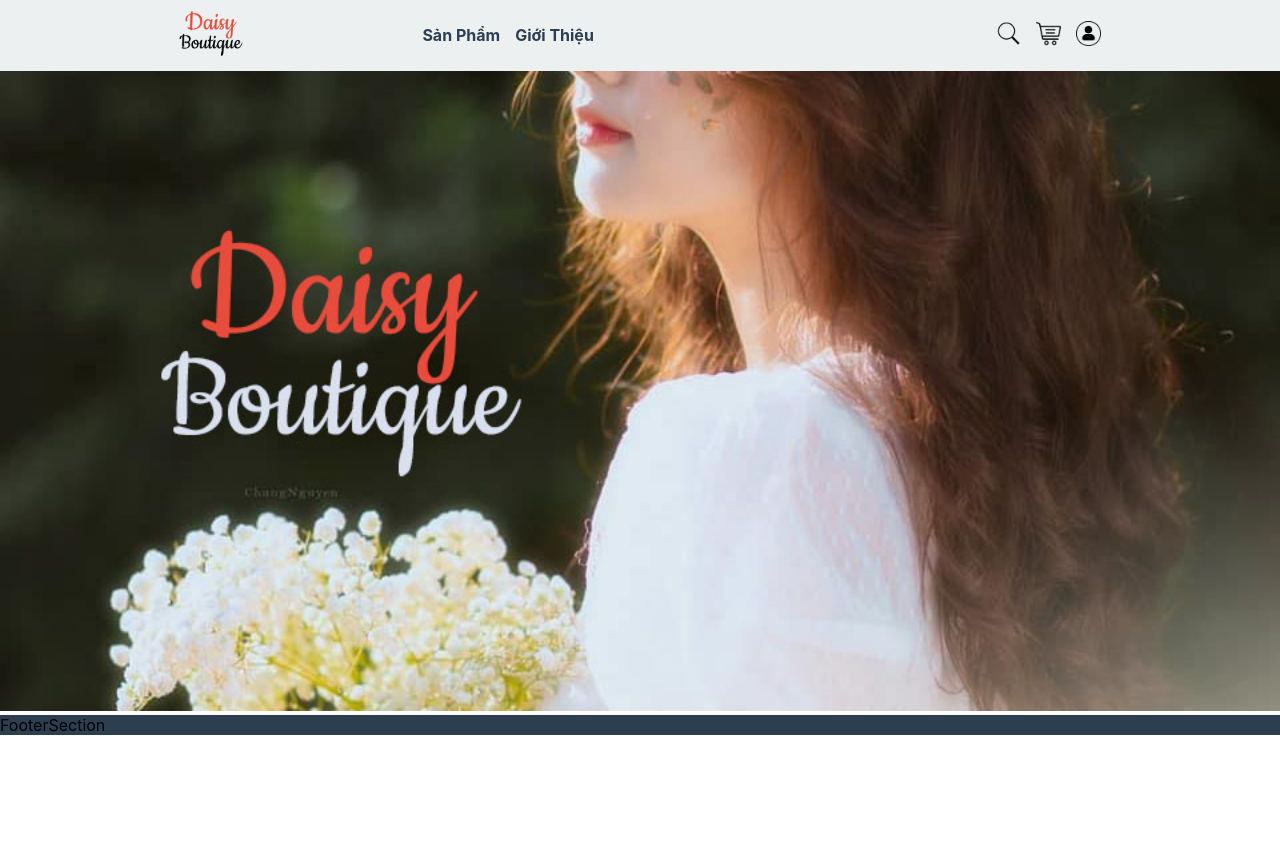
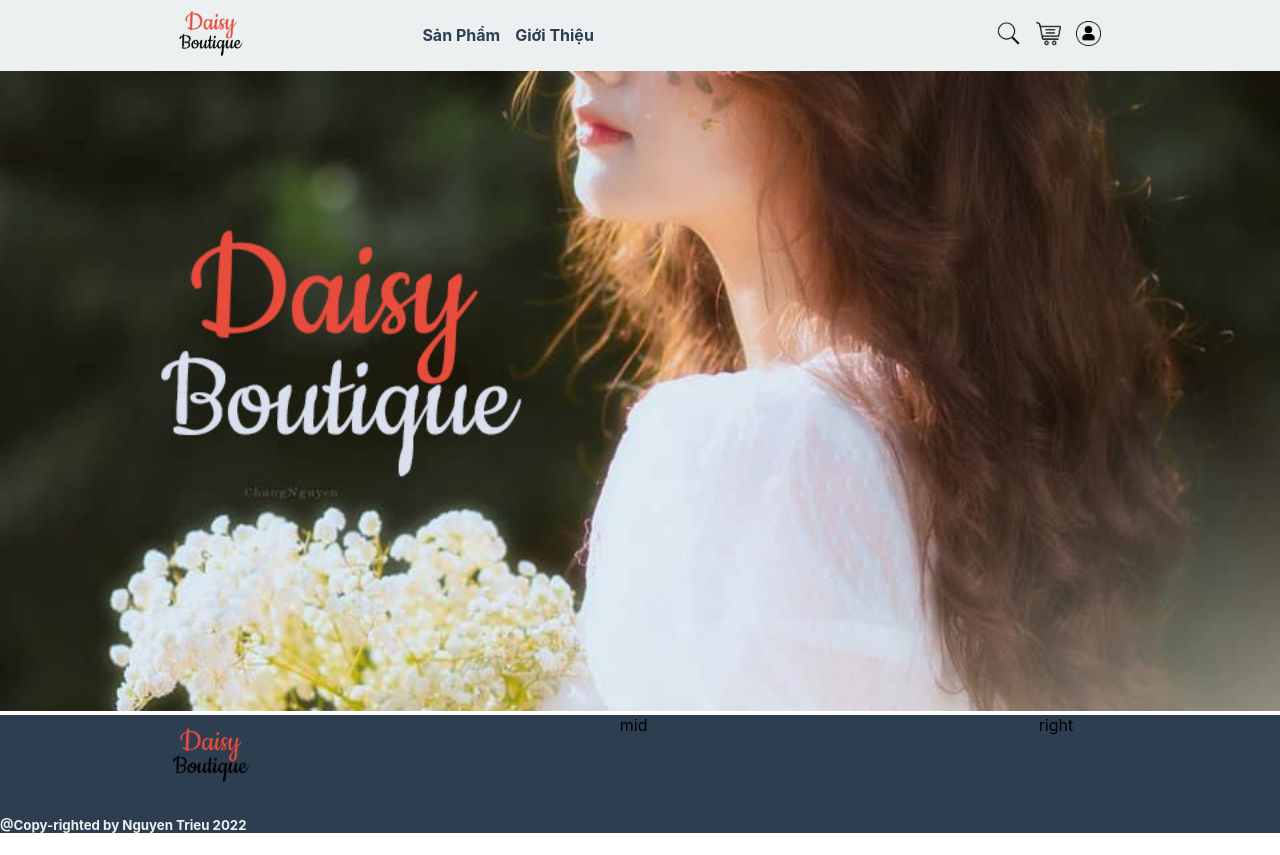
Before and after one commit to cmi-nguyen/Web_DaisyBoutique, a React (Create React App) app in the folder client/: page / in a window 1280 px wide. Before the commit the page ends 800 px from the top, so only its background shows below. Built offline with nearby package versions, Linux system fonts and the light colour scheme.

Commit message:
add logo and stylling to footer

```diff
--- a/client/src/componment/FooterSection.js
+++ b/client/src/componment/FooterSection.js
@@ -1,8 +1,18 @@
 import React from 'react'
+import logo from "../Assets/logo/logo.png";
 
 function FooterSection() {
   return (
-    <div className='footer-mn'>FooterSection</div>
+    <div className='footer-mn'>
+      <div className='footer-container'>
+        <div className='footer-left'>
+          <img src={logo} alt="logo" width="120px" />
+        </div>
+        <div className='footer-mid'>mid</div>
+        <div className='footer-right'>right</div>
+      </div>
+      <h5>@Copy-righted by Nguyen Trieu 2022</h5>
+    </div>
   )
 }
 
```
